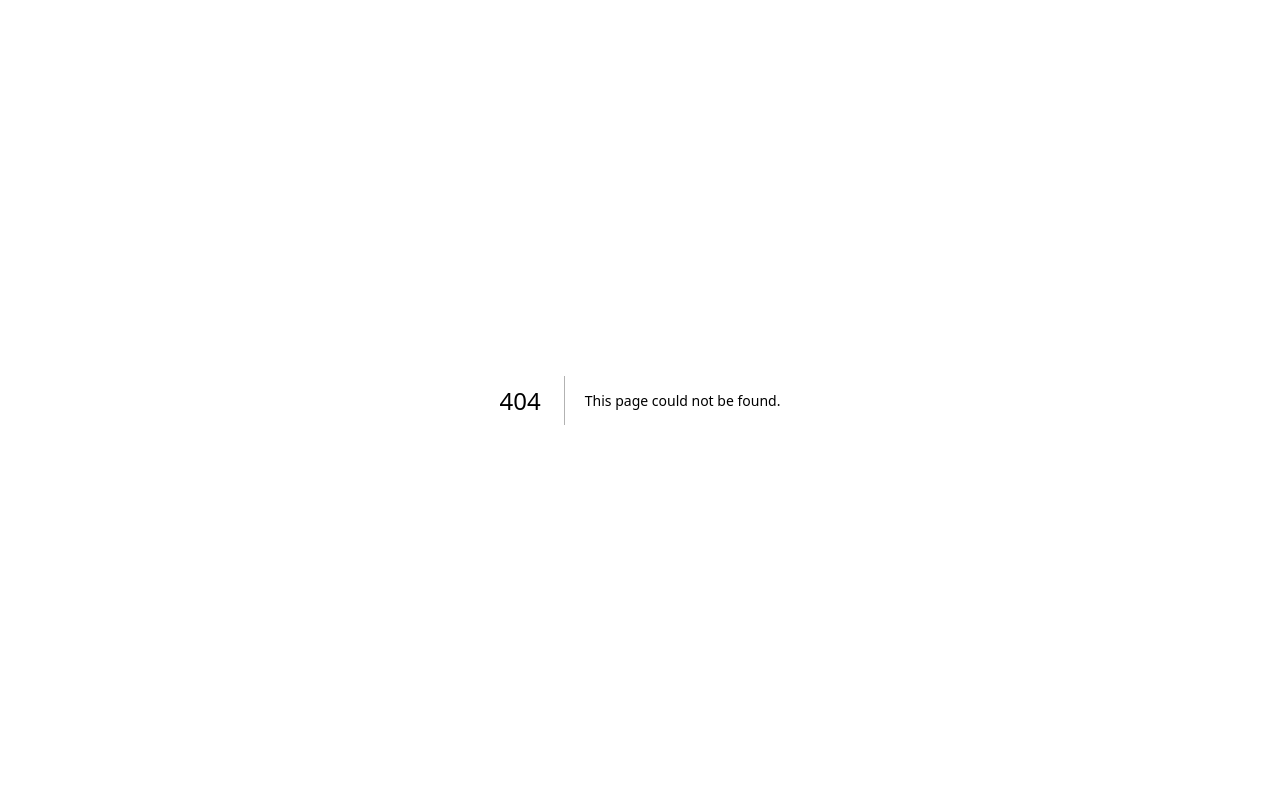
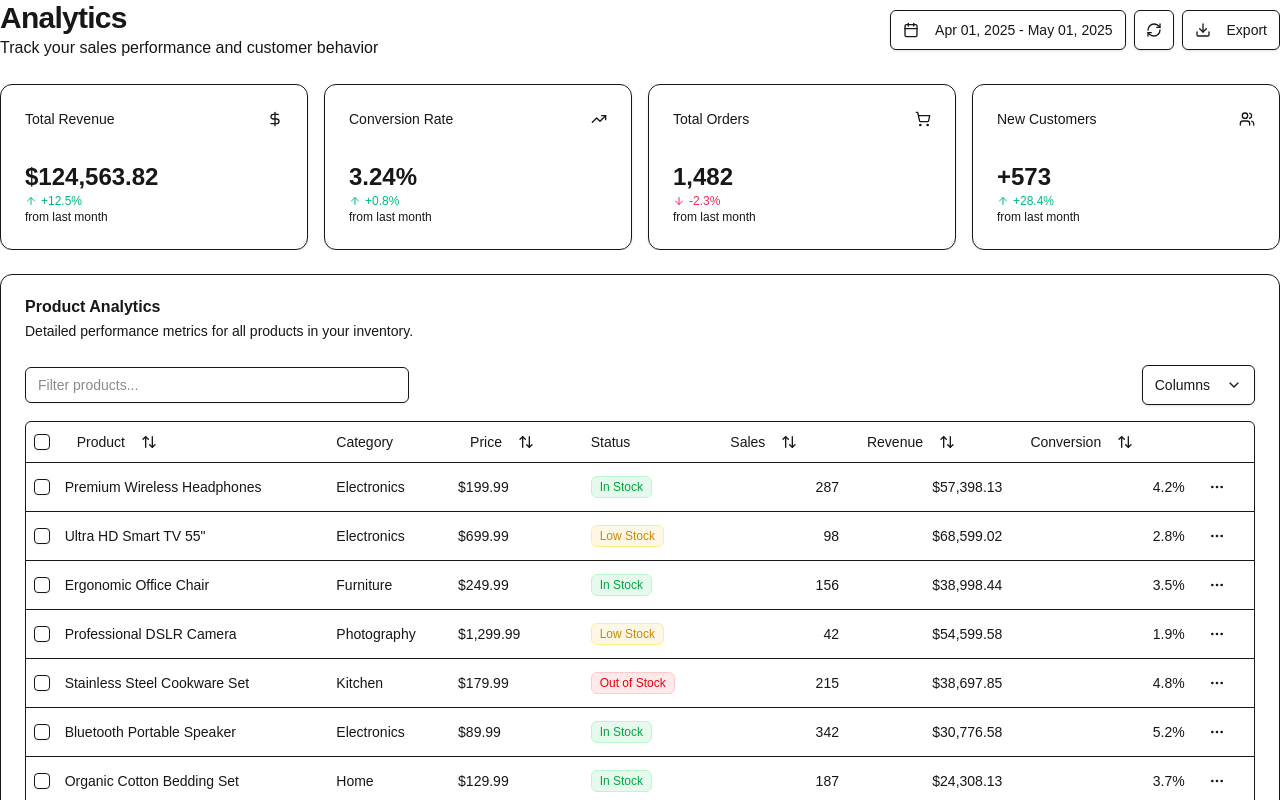
Before and after one commit to vitor-nogueira-dev/dashboard-template, a Next.js app: page /dashboard/analytics in a window 1280 px wide. Before the commit this address had no page. Shown: the top 800 px of the page. Built offline with nearby package versions, Linux system fonts and the light colour scheme.

Commit message:
feat: create AnalyticsPage component for displaying analytics metrics with header, stats, and table

```diff
--- /dev/null
+++ b/src/app/dashboard/analytics/page.tsx
@@ -0,0 +1,24 @@
+import type { Metadata } from 'next';
+
+import { AnalyticsHeader } from '@/components/analytics/analytics-header';
+import { AnalyticsStats } from '@/components/analytics/analytics-stats';
+import { AnalyticsTable } from '@/components/analytics/analytics-table';
+
+export const metadata: Metadata = {
+  title: 'Analytics',
+  description: 'Detailed analytics and sales performance metrics',
+};
+
+export default function AnalyticsPage() {
+  return (
+    <div className="space-y-6">
+      <AnalyticsHeader />
+      <div className=" flex items-center justify-center">
+        <AnalyticsStats />
+      </div>
+      <div className="grid grid-cols-1 gap-6">
+        <AnalyticsTable />
+      </div>
+    </div>
+  );
+}
```
